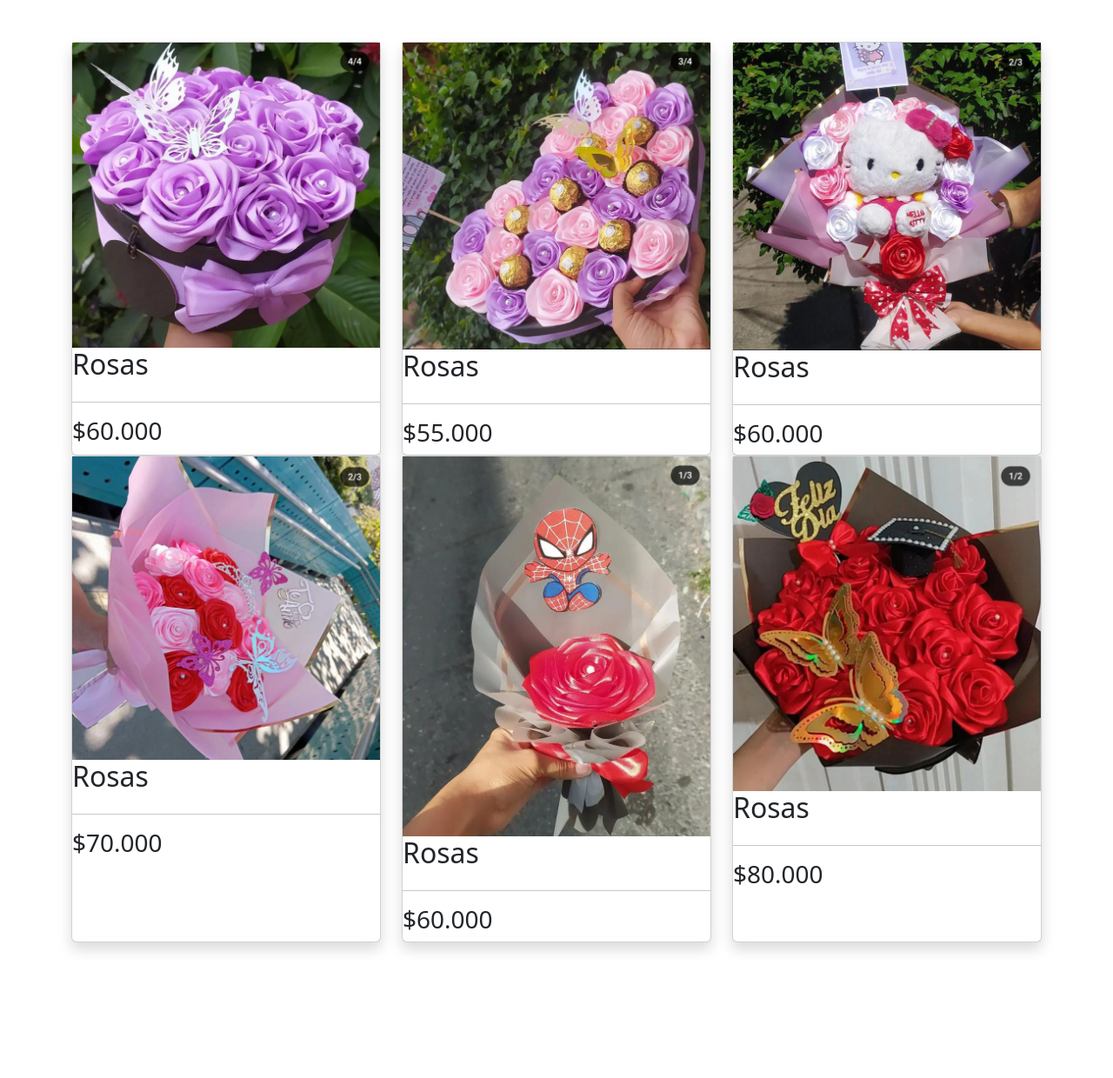
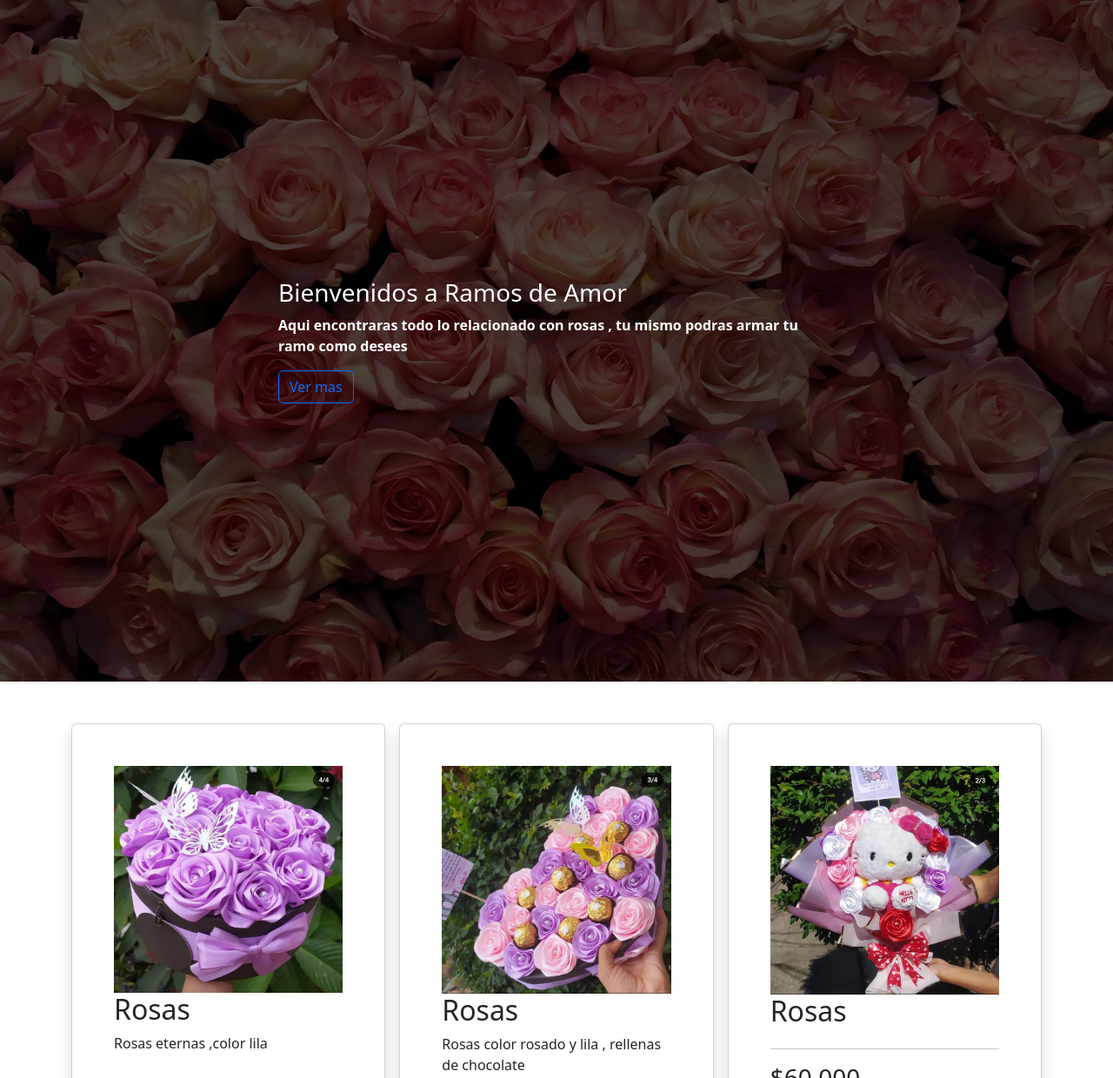
Before and after one commit to sharicks10/tiendajuanfe01, a plain HTML site: page home.html in a window 1280 px wide. Shown: the top 1240 px of the page at 87% size. Before the commit the page ends 1132 px from the top, so only its background shows below. Drawn offline with nearby package versions, Linux system fonts and the light colour scheme; some packages are replaced by stand-ins of ours; a script that the page names is missing.

Commit message:
se avanza en home

```diff
--- a/home.html
+++ b/home.html
@@ -10,62 +10,87 @@
 </head>
 <body>
 
+    <section class="baner">
+        <h3 class="text-white">Bienvenidos a Ramos de Amor </h3>
+        <p class="text-white fw-bold">Aqui encontraras todo lo relacionado con rosas , tu mismo podras armar tu ramo como desees</p>
+        <a class="btn btn-outline-primary" href="#aliados">Ver mas</a>
+    </section>
+
     <section class="container my-5">
-        <div class="row row-cols-1 row-cols-md-3">
+        <div class="row row-cols-1 row-cols-md-3 g-3">
 
             <div class="col">
-                <div class="card h-100 shadow">
+                <div class="card h-100 shadow p-5">
                     <img src="IMG/producto1.jpg" alt="img-fluid">
                     <h2>Rosas</h2>
+                    <p>Rosas eternas ,color lila</p>
                     <hr>
                     <h3>$60.000</h3>
+                    <button class="btn btn-outline-primary">Comprar</button>
                 </div>
             </div>
 
             <div class="col">
-                <div class="card h-100 shadow">
+                <div class="card h-100 shadow p-5">
                     <img src="IMG/producto2.jpg" alt="img-fluid">
                     <h2>Rosas</h2>
+                    <p>Rosas color rosado y lila , rellenas de chocolate</p>
                     <hr>
                     <h3>$55.000</h3>
+                    <button class="btn btn-outline-primary">Comprar</button>
                 </div>
             </div>
 
             <div class="col">
-                <div class="card h-100 shadow">
+                <div class="card h-100 shadow p-5">
                     <img src="IMG/producto3.jpg" alt="img-fluid">
                     <h2>Rosas</h2>
                     <hr>
                     <h3>$60.000</h3>
+                    <button class="btn btn-outline-primary">Comprar</button>
                 </div>
             </div>
 
             <div class="col">
-                <div class="card h-100 shadow">
+                <div class="card h-100 shadow p-5">
                     <img src="IMG/producto4.jpg" alt="img-fluid">
                     <h2>Rosas</h2>
                     <hr>
                     <h3>$70.000</h3>
+                    <button class="btn btn-outline-primary">Comprar</button>
                 </div>
             </div>
 
             <div class="col">
-                <div class="card h-100 shadow">
+                <div class="card h-100 shadow p-5">
                     <img src="IMG/producto5.jpg" alt="img-fluid">
                     <h2>Rosas</h2>
                     <hr>
                     <h3>$60.000</h3>
+                    <button class="btn btn-outline-primary">Comprar</button>
                 </div>
             </div>
 
             <div class="col">
-                <div class="card h-100 shadow">
+                <div class="card h-100 shadow p-5">
                     <img src="IMG/producto6.jpg" alt="img-fluid">
                     <h2>Rosas</h2>
                     <hr>
                     <h3>$80.000</h3>
+                    <button class="btn btn-outline-primary">Comprar</button>
                 </div>
             </div>
+        </div>
+    </section>
+
+    <section class="container">
+        <div class="row">
+            <div class="col-12 text-center my-5">
+                <h3 id="aliados">NUESTROS ALIADOS</h3>
+                <P>Contamos con los mejores aliados</P>
+
+            </div>
+
         </div>
     </section>
 
--- a/style.css
+++ b/style.css
@@ -5,3 +5,24 @@
 .p-5{
     background-color: aqua;
 }
+.baner{
+    background-image: url("./IMG/baner.jpg");
+    padding: 25%;
+    background-attachment: fixed;
+    background-position: top center;
+    background-size: cover;
+    position: relative;
+    z-index: 1;
+}
+
+.baner::after{
+    content: "";
+    position: absolute;
+    background-color: black;
+    height: 100%;
+    width: 100%;
+    top: 0;
+    left: 0;
+    opacity: 0.7;
+    z-index: -1;
+}
```
Also changed, not shown: IMG/baner.jpg (renamed from IMG/Roses_Many_Pink_color_532412_1920x1080.jpg).
